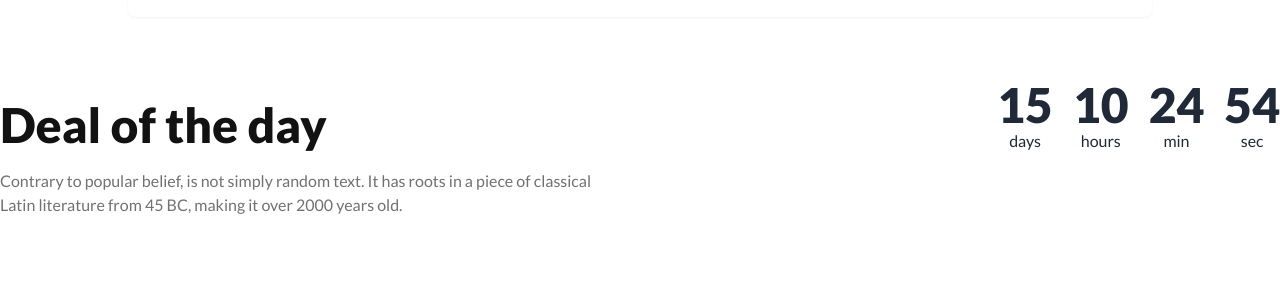
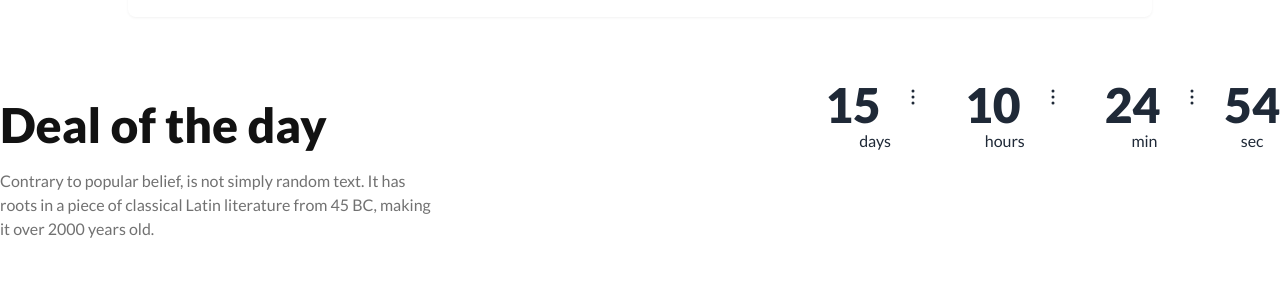
Before and after one commit to Sazzad39/fruit-assignment-3-tailwindanddaisyui, a plain HTML site: page index.html in a window 1280 px wide. Shown: the part 989-1287 px from the top of the page. Drawn offline with nearby package versions, Linux system fonts and the light colour scheme; files whose address does not match are found by name.

Commit message:
added ellipsis on timer

```diff
--- a/index.html
+++ b/index.html
@@ -226,19 +226,30 @@
           <div class="grid grid-flow-col gap-5 text-center auto-cols-max">
             <div class="flex flex-col">
               <span class="countdown font-lato text-5xl font-extrabold">
-                <span style="--value:15;"></span>
+                <span class="pr-5" style="--value:15;"></span>
+                <svg xmlns="http://www.w3.org/2000/svg" viewBox="0 0 24 24" fill="currentColor" class="w-6 h-8">
+                  <path fill-rule="evenodd" d="M10.5 6a1.5 1.5 0 113 0 1.5 1.5 0 01-3 0zm0 6a1.5 1.5 0 113 0 1.5 1.5 0 01-3 0zm0 6a1.5 1.5 0 113 0 1.5 1.5 0 01-3 0z" clip-rule="evenodd" />
+                </svg>
+
               </span>
               days
             </div>
             <div class="flex flex-col">
               <span class="countdown font-lato text-5xl font-extrabold">
-                <span style="--value:10;"></span>
+                <span class="px-5" style="--value:10;"></span>
+                <svg xmlns="http://www.w3.org/2000/svg" viewBox="0 0 24 24" fill="currentColor" class="w-6 h-8">
+                  <path fill-rule="evenodd" d="M10.5 6a1.5 1.5 0 113 0 1.5 1.5 0 01-3 0zm0 6a1.5 1.5 0 113 0 1.5 1.5 0 01-3 0zm0 6a1.5 1.5 0 113 0 1.5 1.5 0 01-3 0z" clip-rule="evenodd" />
+                </svg>
+
               </span>
               hours
             </div>
             <div class="flex flex-col">
               <span class="countdown font-lato text-5xl font-extrabold">
-                <span style="--value:24;"></span>
+                <span class="px-5" style="--value:24;"></span>
+                <svg xmlns="http://www.w3.org/2000/svg" viewBox="0 0 24 24" fill="currentColor" class="w-6 h-8">
+                  <path fill-rule="evenodd" d="M10.5 6a1.5 1.5 0 113 0 1.5 1.5 0 01-3 0zm0 6a1.5 1.5 0 113 0 1.5 1.5 0 01-3 0zm0 6a1.5 1.5 0 113 0 1.5 1.5 0 01-3 0z" clip-rule="evenodd" />
+                </svg>
               </span>
               min
             </div>
```
